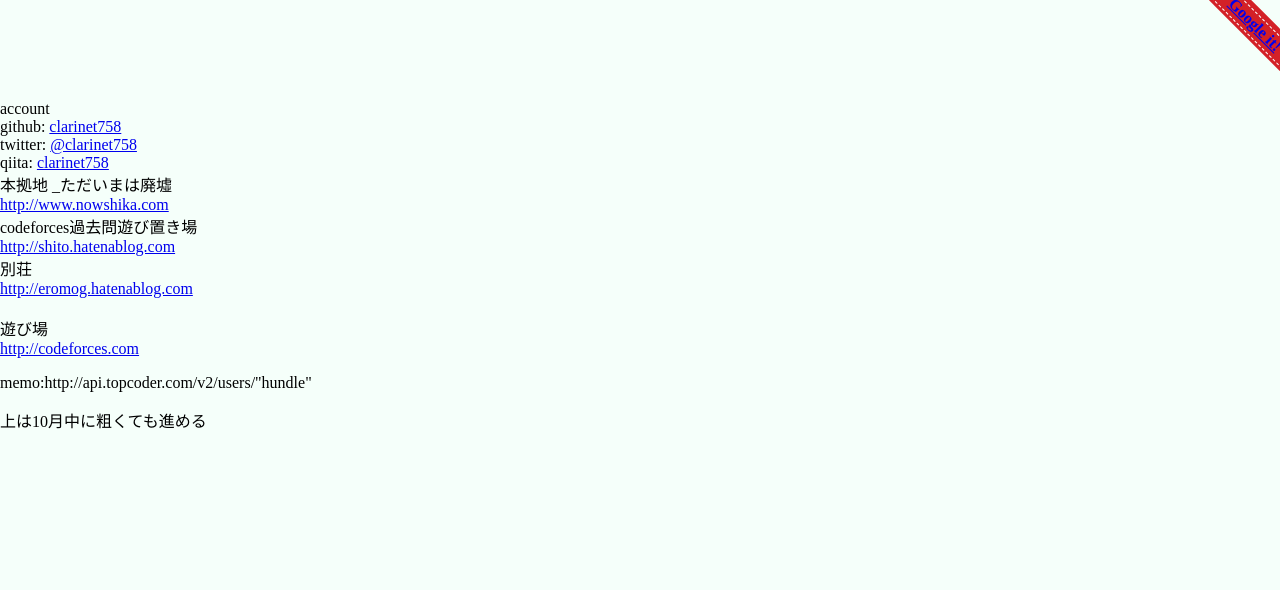
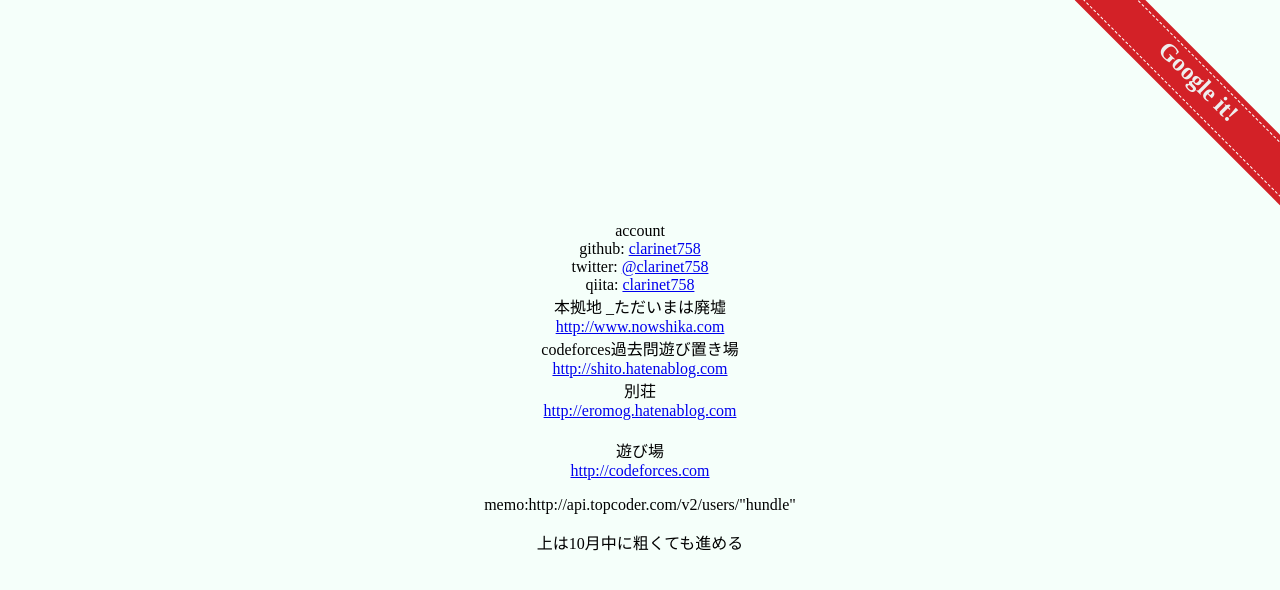
Before and after one commit to clarinet758/clarinet758.github.io, a plain HTML site: page index.html in a window 1280 px wide. Drawn offline with Linux system fonts and the light colour scheme.

Commit message:
riboooon

```diff
--- a/css/main.css
+++ b/css/main.css
@@ -9,20 +9,27 @@ html {
 
     width: 200px;
  * **/
+#ribbon a {
+    text-decoration: none;
+    color: #eee;
+    font-size: 151%;
+    font-weight: bold;
+}
+
 .ribbon-article {
     overflow: hidden;
     position: relative;
     width: auto;
-    height: 100px;
+    height: 222px;
 }
 
 .side-corner-tag {
     display: inline-block;
     position: absolute;
-    top: 10px;
-    right: -25px;
-    height: 30px;
-    width: 100px;
+    top: 60px;
+    right: -60px;
+    height: 50px;
+    width: 290px;
     background-color:  #d32127;
     -moz-transform: rotate(45deg);
     -webkit-transform: rotate(45deg);
@@ -33,22 +40,21 @@ html {
 
 .side-corner-tag .label {
     position: absolute;
-    height: 20px;
+    height: 37px;
     width: 100%;
     top: 5px;
     border: 1px #fff dashed;
     border-width: 1px 0;
     text-align: center;
-    font-weight: bold;
-    color: #fff;
 }
 
 body {
-    margin: 0;
     background-color: #f5fffa;
+    margin: 0 auto;
 }
 
-div#wraper{
+#wraper{
+    text-align: center;
     margin: 0 auto;
 }
 
--- a/index.html
+++ b/index.html
@@ -10,16 +10,17 @@
     <![endif]-->
     <!--
     access change
+    <div id="wraper">
     -->
     <title>clarinet758.github.io by clarinet758</title>
   </head>
   <body>
-    <div id="wraper">
-      <div class="ribbon-article">
+      <div id="ribbon" class="ribbon-article">
         <div class="side-corner-tag">
           <div class="label"><a href="https://www.google.co.jp">Google it! </a></div>
         </div>
       </div>
+    <div id="wraper">
       <div id="account">
               account<br />
               github: <a href="https://github.com/clarinet758">clarinet758</a><br />
```
